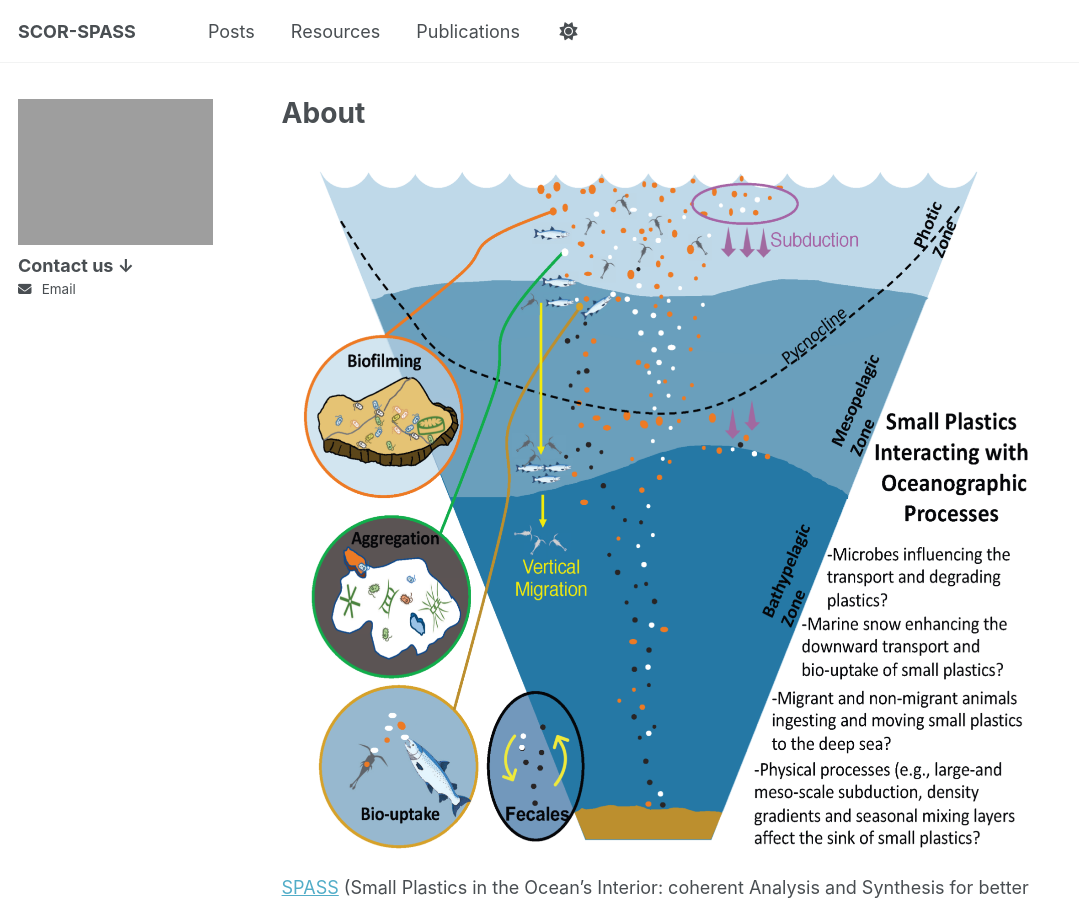
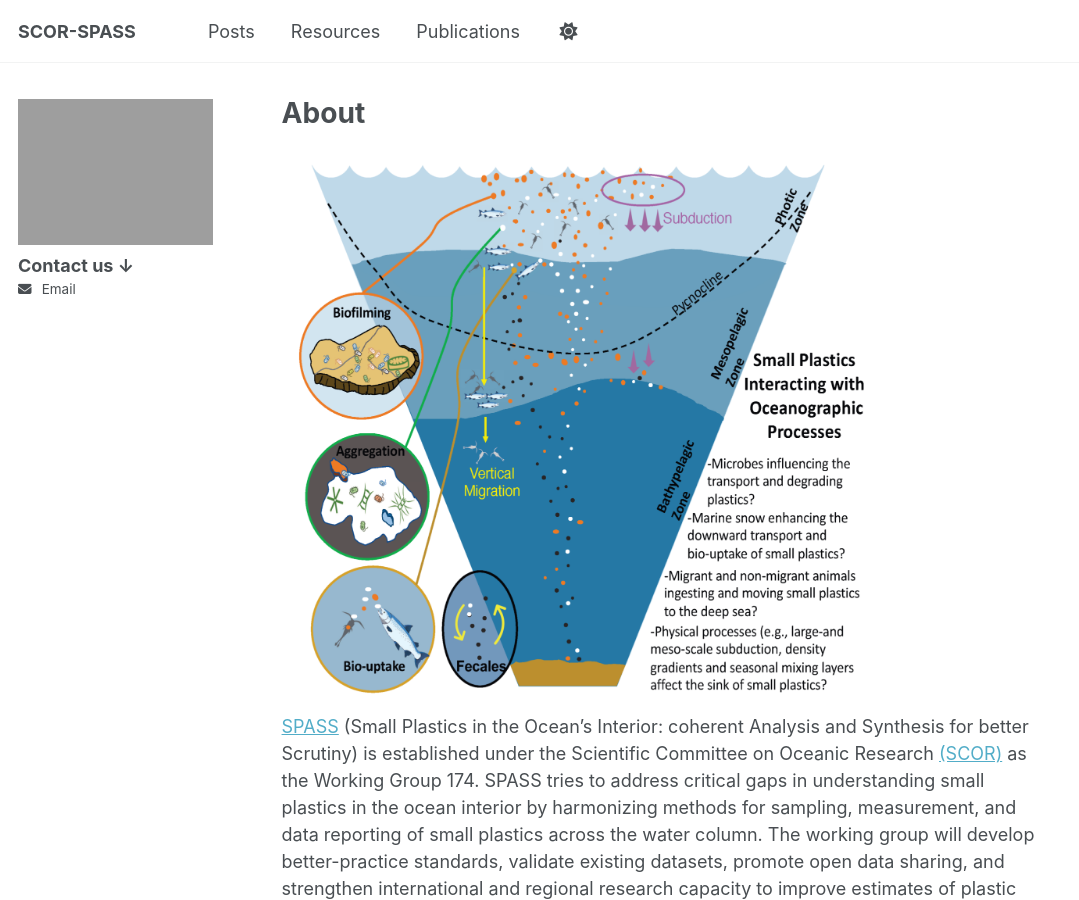
Before and after one commit to SCOR-SPASS/scor-spass.github.io, a Jekyll site: the page built from _pages/about.md, in a window 1280 px wide and 900 px high. Shown: the whole window, without its empty margins (0-1079 px from the left). Built offline with Jekyll 4.4.1, drawn with Linux system fonts in a browser that asks for light colours.

Commit message:
Update about.md

```diff
--- a/_pages/about.md
+++ b/_pages/about.md
@@ -19,7 +19,7 @@ redirect_from:
 </style>
 
 <div class="spass-about">
-  <img src="/images/SPASS.png" alt="SPASS logo">
+  <img src="/images/SPASS.png" alt="SPASS logo" width="600">
   <div class="spass-about-text">
     <a href="https://scor-int.org/group/174/">SPASS</a>
     (Small Plastics in the Ocean’s Interior: coherent Analysis and Synthesis for better Scrutiny)
```
